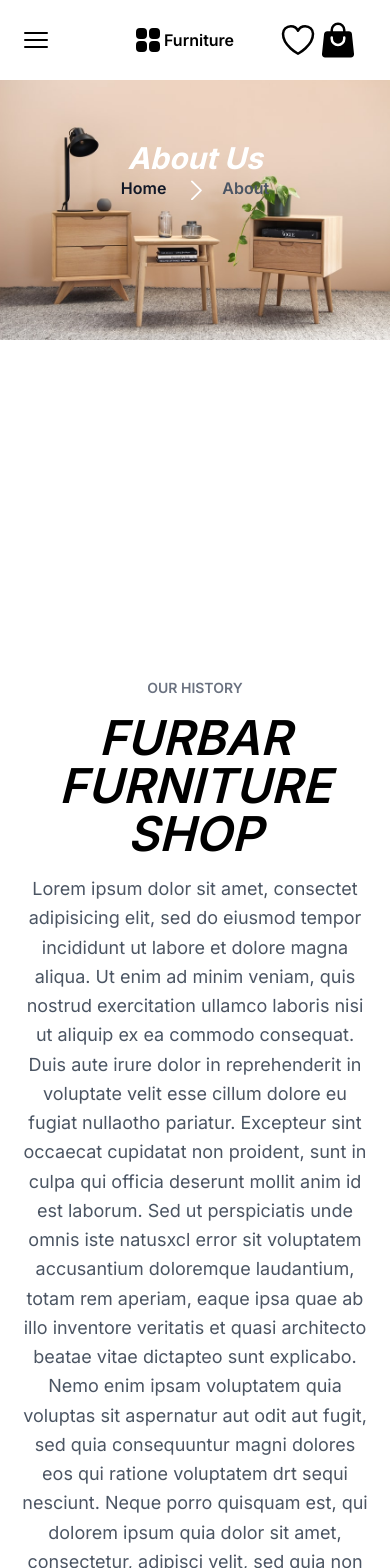
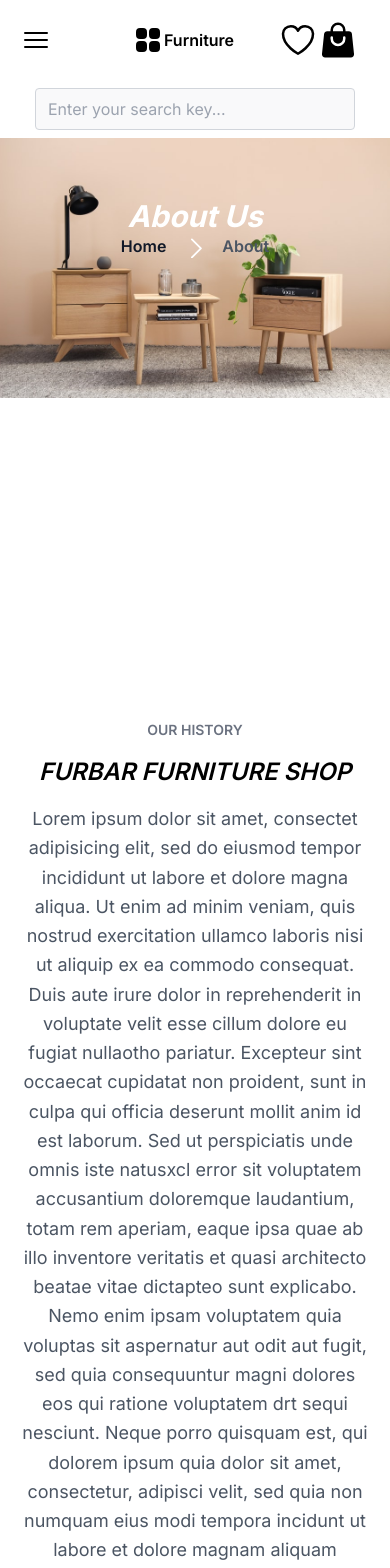
Before and after one commit to FarisSaputra03/furniture, a Next.js app: page /about in a window 390 px wide. Shown: the top 1568 px of the page. Built offline with nearby package versions, Linux system fonts and the light colour scheme.

Commit message:
setengah mobile about

```diff
--- a/src/app/about/page.tsx
+++ b/src/app/about/page.tsx
@@ -66,6 +66,17 @@ export default function About() {
   return (
     <div>
       <div className="bg-white p-10"></div>
+      <div className="flex sm:hidden">
+        <div className="flex justify-center p-2 flex-grow w-full">
+          <input
+            type="text"
+            id="text"
+            name="text"
+            className="w-80 bg-gray-100 bg-opacity-50 rounded border border-gray-300 focus:border-indigo-500 focus:bg-transparent focus:ring-2 focus:ring-indigo-200 text-base outline-none text-gray-700 py-1 px-3 leading-8 transition-colors duration-200 ease-in-out"
+            placeholder="Enter your search key..."
+          />
+        </div>
+      </div>
       {
         <div className="flex flex-col items-center justify-between">
           <div className="relative w-full">
@@ -147,12 +158,15 @@ export default function About() {
       }
       {
         <section className="text-gray-600 body-font">
-          <div className="container px-5 py-24 mx-auto">
+          <div className="container px-5 py-20 mx-auto">
             <div className=" w-full mx-auto text-center">
               <h2 className="text-sm title-font text-gray-500 font-semibold">
                 OUR HISTORY
               </h2>
-              <h1 className="text-black italic py-4 text-5xl font-semibold">
+              <h1 className="text-black justify-center italic flex sm:hidden py-4 text-2xl font-semibold">
+                FURBAR FURNITURE SHOP
+              </h1>
+              <h1 className="text-black hidden justify-center sm:flex italic py-4 text-5xl font-semibold">
                 FURBAR FURNITURE SHOP
               </h1>
               <p className="leading-relaxed text-lg">
@@ -176,7 +190,10 @@ export default function About() {
               </p>
               <div className="flex justify-center pt-8">
                 <span className="inline-block h-1 w-full rounded bg-yellow-400 mt-16 "></span>
-                <div className="text-yellow-500 flex">
+                <div className="text-yellow-500 pt-5 flex sm:hidden">
+                  <MdOutlineChair size="5em" />
+                </div>
+                <div className="text-yellow-500 sm:flex hidden">
                   <MdOutlineChair size="8em" />
                 </div>
                 <span className="inline-block h-1 w-full rounded bg-yellow-400 mt-16"></span>
@@ -187,9 +204,9 @@ export default function About() {
       }
       {
         <section className="text-gray-600 body-font">
-          <div className="container px-5 py-20 mx-auto flex flex-wrap">
-            <div className="">
-              <div className="flex gap-10 justify-center">
+          <div className="container px-5 py-10 mx-auto flex flex-wrap">
+            <div className="flex  justify-center">
+              <div className="grid grid-cols-1 md:grid-cols-2 gap-10">
                 <div>
                   <Image
                     src="/img/image-3.webp"
@@ -213,14 +230,23 @@ export default function About() {
       }
       {
         <div>
-          {/* mobile */}
-          <div className="flex justify-center sm:hidden flex-wrap  text-center">
+          {/* {/* mobile */}
+          <div className=" px-5 py-10 mx-auto sm:hidden flex  justify-center">
+            <div className="flex flex-wrap justify-center text-center">
+              <div className="grid grid-cols-2 md:grid-cols-4">
                 {listSelect.map((data: any, index) => (
                   <div key={index + 1} className="p-4">
-                <div className="p-4 ">
-                  <div className="border-2 border-yellow-200 px-4 py-6 rounded-lg">
-                    <div className="inline-flex items-center">{data.icon}</div>
-                    <h2 className="title-font font-medium text-sm text-black">
+                    <div className="">
+                      <div className="border-2 border-yellow-200 px-8 py-6 rounded-lg">
+                        <div className="flex justify-center">
+                          <div className="text-5xl font-extrabold text-yellow-400 items-center">
+                            {data.icon}
+                          </div>
+                          <p className="pt-5 text-lg font-bold text-yellow-400">
+                            {data.desc}
+                          </p>
+                        </div>
+                        <h2 className=" text-xs font-medium text-gray-400">
                           {data.title}
                         </h2>
                       </div>
@@ -228,24 +254,26 @@ export default function About() {
                   </div>
                 ))}
               </div>
+            </div>
+          </div>
 
           {/* desktop */}
-          <div className="container hidden sm:flex px-5 py-10 mx-auto justify-center">
-            <div className="grid grid-cols-3 md:grid-cols-1">
+          <div className=" px-5 py-10 hidden sm:flex mx-auto justify-center">
             <div className="flex flex-wrap justify-center text-center">
+              <div className="grid grid-cols-2 md:grid-cols-4">
                 {listSelect.map((data: any, index) => (
                   <div key={index + 1} className="p-4">
                     <div className="">
                       <div className="border-2 border-yellow-200 px-8 py-6 rounded-lg">
                         <div className="flex justify-center">
-                          <div className="text-5xl text-yellow-400 items-center">
+                          <div className="text-5xl font-extrabold text-yellow-400 items-center">
                             {data.icon}
                           </div>
                           <p className="pt-5 text-lg font-bold text-yellow-400">
                             {data.desc}
                           </p>
                         </div>
-                        <h2 className="title-font font-medium text-gray-400">
+                        <h2 className=" text-xs font-medium text-gray-400">
                           {data.title}
                         </h2>
                       </div>
--- a/src/app/layout.tsx
+++ b/src/app/layout.tsx
@@ -5,6 +5,8 @@ import Navbar from "@/components/navbar";
 import { Inter } from "next/font/google";
 import Footer from "@/components/footer";
 import { useState } from "react";
+import { Link } from "lucide-react";
+import Footer1 from "@/components/footer1";
 const inter = Inter({ subsets: ["latin"] });
 
 // export const metadata: Metadata = {
@@ -51,19 +53,15 @@ export default function RootLayout({
           </div>
           <div className="py-2 px-5">
             <div className="py-2 px-5 font-semibold">Home</div>
-            <p className="py-2 px-5 font-semibold">About</p>
-            <select
-              className="py-2 px-5 font-semibold"
-            >
+              <p className="py-2 px-5 font-semibold">About</p>
+            <select className="py-2 px-5 font-semibold">
               <option selected>Shop</option>
               <option value="SG">Shop Grid</option>
               <option value="JL">Shop List</option>
               <option value="SS">Shop Single</option>
               <option value="Pe">Page</option>
             </select>
-            <select
-              className="py-2 px-5 font-semibold"
-            >
+            <select className="py-2 px-5 font-semibold">
               <option selected>Pages</option>
               <option value="AU">About Us</option>
               <option value="Ct">Cart</option>
@@ -75,9 +73,7 @@ export default function RootLayout({
               <option value="Ln">Login</option>
               <option value="Rr">Register</option>
             </select>
-            <select
-              className="py-2 px-5 font-semibold"
-            >
+            <select className="py-2 px-5 font-semibold">
               <option selected>Blog</option>
               <option value="BG">Blog Grid</option>
               <option value="Ct">Blog List</option>
@@ -88,6 +84,7 @@ export default function RootLayout({
         </div>
         <Navbar onClick={() => setShowMenu(true)} />
         {children}
+        <Footer1 />
         <Footer />
       </body>
     </html>
--- a/src/app/page.tsx
+++ b/src/app/page.tsx
@@ -6,7 +6,6 @@ import Best from "@/components/best";
 import Colection from "@/components/colection";
 import Sale from "@/components/sale";
 import Furniture_Logo from "@/components/furniturelogo";
-import Footer1 from "@/components/footer1";
 export default function Home() {
   return (
     <>
@@ -17,7 +16,6 @@ export default function Home() {
       <Colection />
       <Sale />
       <Furniture_Logo />
-      <Footer1 />
     </>
   );
 }
```
Lines whose indentation alone changed are shown as unchanged.
